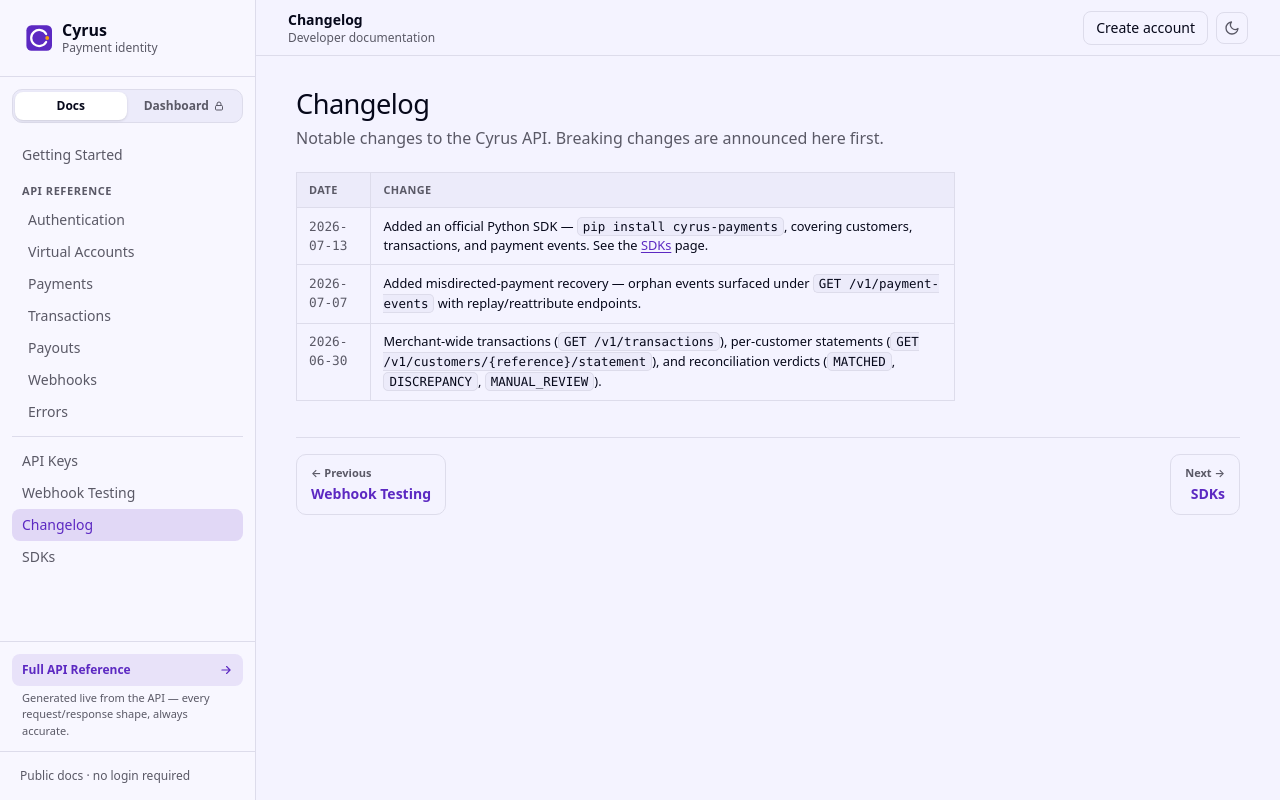
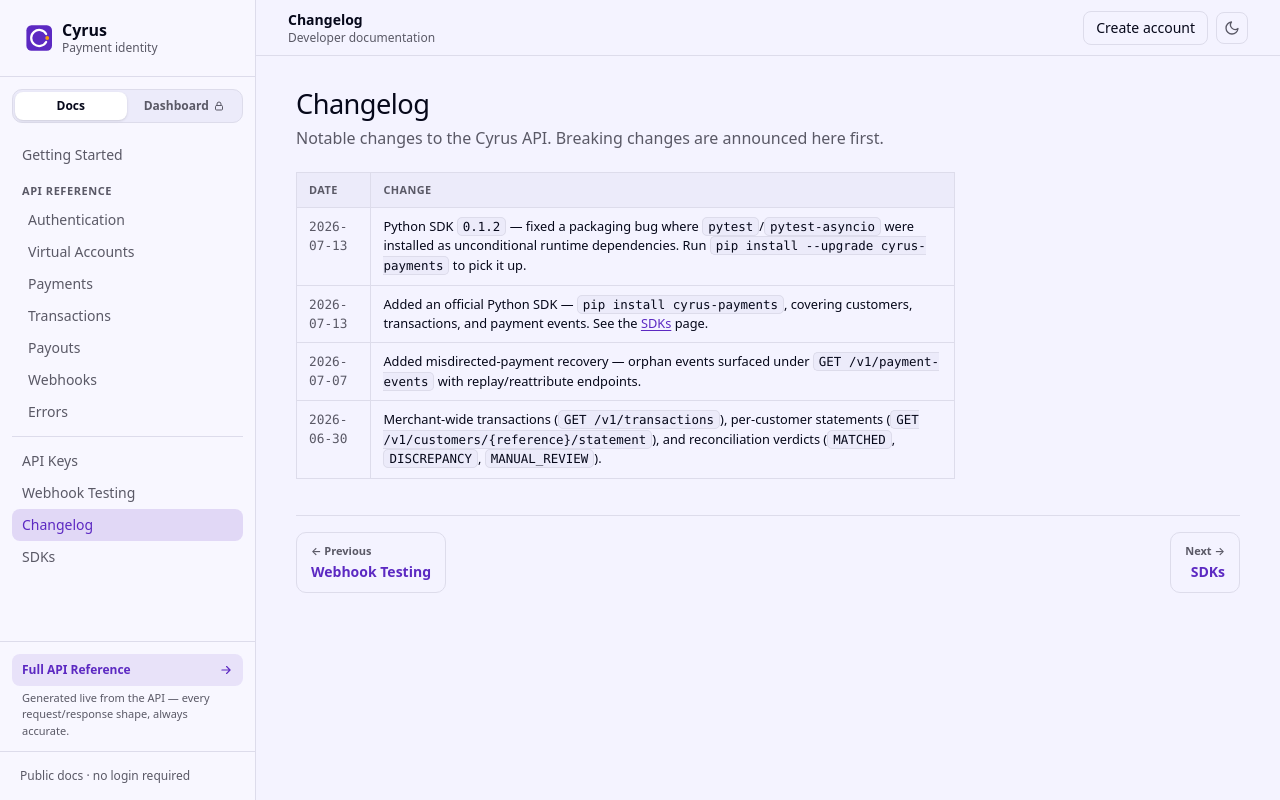
Before and after one commit to ojov/cyrus, a Next.js app in the folder web/: page /changelog in a window 1280 px wide. Built offline with nearby package versions, Linux system fonts and the light colour scheme; no server answers.

Commit message:
chore: update README and page.tsx to include Python SDK release notes and project structure

```diff
--- a/web/app/(docs)/changelog/page.tsx
+++ b/web/app/(docs)/changelog/page.tsx
@@ -13,6 +13,13 @@ export default function ChangelogPage() {
           </tr>
         </thead>
         <tbody>
+          <tr>
+            <td className="font-mono text-muted-foreground">2026-07-13</td>
+            <td>
+              Python SDK <code>0.1.2</code> — fixed a packaging bug where <code>pytest</code>/<code>pytest-asyncio</code> were
+              installed as unconditional runtime dependencies. Run <code>pip install --upgrade cyrus-payments</code> to pick it up.
+            </td>
+          </tr>
           <tr>
             <td className="font-mono text-muted-foreground">2026-07-13</td>
             <td>
```
Also changed, not shown: 1 other file (tests, documents, lock files or other folders).
